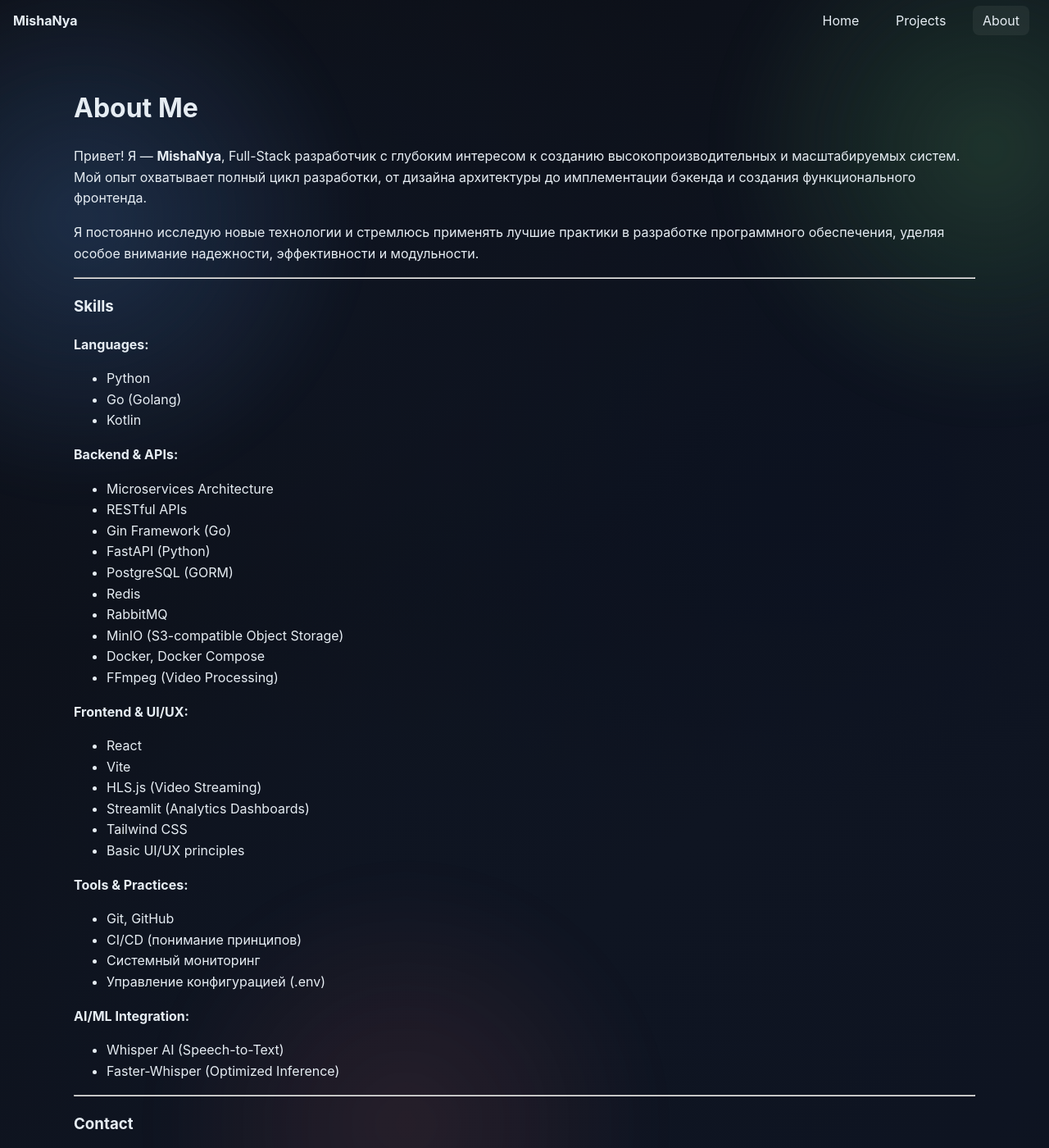
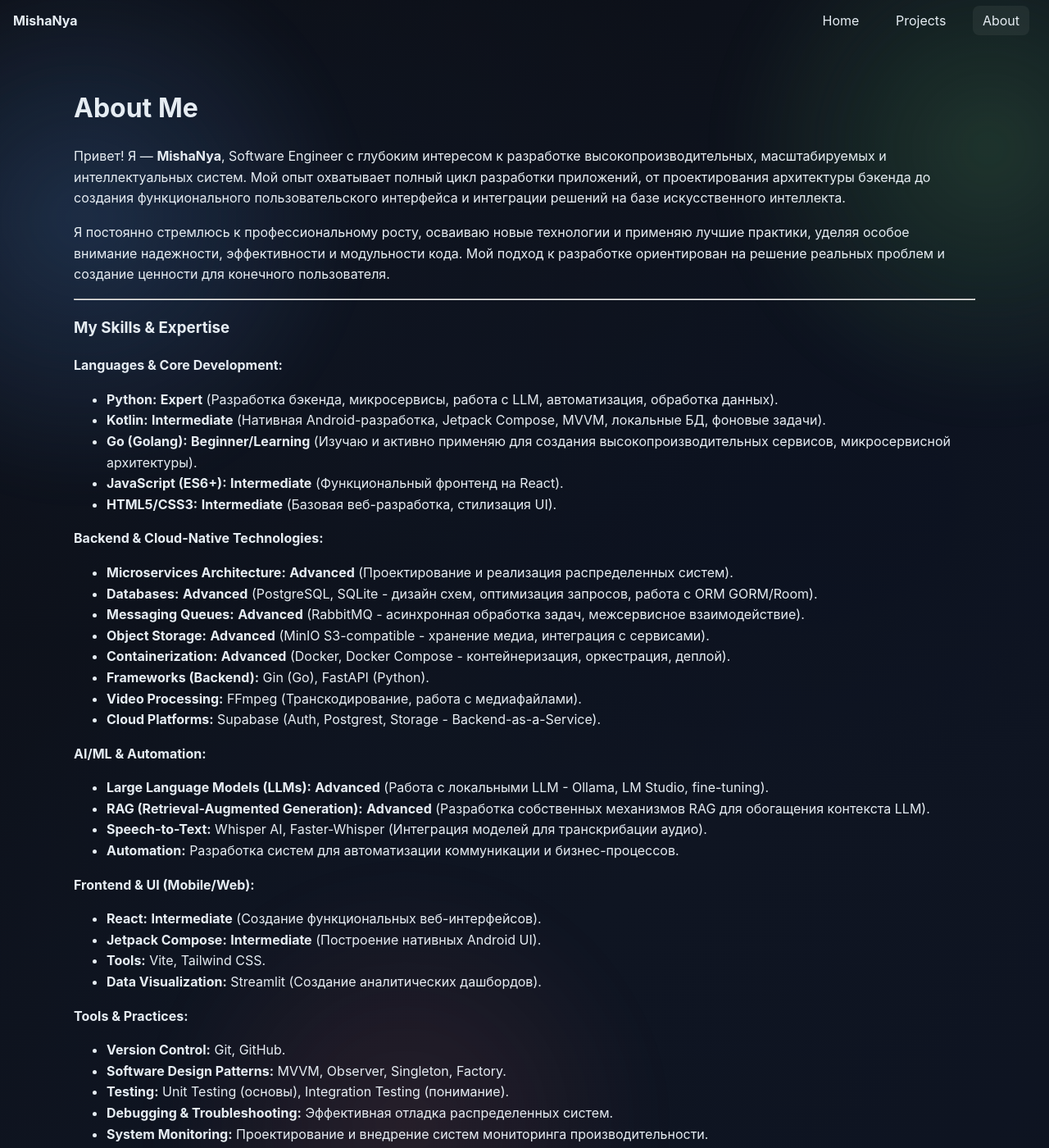
Before and after one commit to MishaNyaCopilot/MishaNyaCopilot.github.io, a Jekyll site: the page built from about.md, in a window 1280 px wide and 1400 px high. Shown: the whole window at 82% size. Built offline with Jekyll 4.4.1, drawn with Linux system fonts in a browser that asks for light colours; some of the changed text lies outside the part shown.

Commit message:
Added MyAvitoHost project Got rid of dates, changed description on main page and aboutme is now more informative

```diff
--- a/_config.yml
+++ b/_config.yml
@@ -1,7 +1,7 @@
 title: MishaNya
-description: Full-Stack Developer | Go, Python, Microservices, and AI-Powered Solutions.
-baseurl: "" # e.g. "/portfolio" if using project pages
-url: "https://MishaNyaCopilot.github.io" # replace with your username
+description: Software Engineer | Python Specialist | Building Scalable Backends, Mobile Apps & AI-Powered Solutions.
+baseurl: ""
+url: "https://MishaNyaCopilot.github.io"
 theme: null
 markdown: kramdown
 kramdown:
--- a/about.md
+++ b/about.md
@@ -6,53 +6,55 @@
 
 # About Me
 
-Привет! Я — **MishaNya**, Full-Stack разработчик с глубоким интересом к созданию высокопроизводительных и масштабируемых систем. Мой опыт охватывает полный цикл разработки, от дизайна архитектуры до имплементации бэкенда и создания функционального фронтенда.
+Привет! Я — **MishaNya**, Software Engineer с глубоким интересом к разработке высокопроизводительных, масштабируемых и интеллектуальных систем. Мой опыт охватывает полный цикл разработки приложений, от проектирования архитектуры бэкенда до создания функционального пользовательского интерфейса и интеграции решений на базе искусственного интеллекта.
 
-Я постоянно исследую новые технологии и стремлюсь применять лучшие практики в разработке программного обеспечения, уделяя особое внимание надежности, эффективности и модульности.
+Я постоянно стремлюсь к профессиональному росту, осваиваю новые технологии и применяю лучшие практики, уделяя особое внимание надежности, эффективности и модульности кода. Мой подход к разработке ориентирован на решение реальных проблем и создание ценности для конечного пользователя.
 
 ---
 
-### Skills
+### My Skills & Expertise
 
-**Languages:**
-*   Python
-*   Go (Golang)
-*   Kotlin
+**Languages & Core Development:**
+*   **Python:** **Expert** (Разработка бэкенда, микросервисы, работа с LLM, автоматизация, обработка данных).
+*   **Kotlin:** **Intermediate** (Нативная Android-разработка, Jetpack Compose, MVVM, локальные БД, фоновые задачи).
+*   **Go (Golang):** **Beginner/Learning** (Изучаю и активно применяю для создания высокопроизводительных сервисов, микросервисной архитектуры).
+*   **JavaScript (ES6+):** **Intermediate** (Функциональный фронтенд на React).
+*   **HTML5/CSS3:** **Intermediate** (Базовая веб-разработка, стилизация UI).
 
-**Backend & APIs:**
-*   Microservices Architecture
-*   RESTful APIs
-*   Gin Framework (Go)
-*   FastAPI (Python)
-*   PostgreSQL (GORM)
-*   Redis
-*   RabbitMQ
-*   MinIO (S3-compatible Object Storage)
-*   Docker, Docker Compose
-*   FFmpeg (Video Processing)
+**Backend & Cloud-Native Technologies:**
+*   **Microservices Architecture:** **Advanced** (Проектирование и реализация распределенных систем).
+*   **Databases:** **Advanced** (PostgreSQL, SQLite - дизайн схем, оптимизация запросов, работа с ORM GORM/Room).
+*   **Messaging Queues:** **Advanced** (RabbitMQ - асинхронная обработка задач, межсервисное взаимодействие).
+*   **Object Storage:** **Advanced** (MinIO S3-compatible - хранение медиа, интеграция с сервисами).
+*   **Containerization:** **Advanced** (Docker, Docker Compose - контейнеризация, оркестрация, деплой).
+*   **Frameworks (Backend):** Gin (Go), FastAPI (Python).
+*   **Video Processing:** FFmpeg (Транскодирование, работа с медиафайлами).
+*   **Cloud Platforms:** Supabase (Auth, Postgrest, Storage - Backend-as-a-Service).
 
-**Frontend & UI/UX:**
-*   React
-*   Vite
-*   HLS.js (Video Streaming)
-*   Streamlit (Analytics Dashboards)
-*   Tailwind CSS
-*   Basic UI/UX principles
+**AI/ML & Automation:**
+*   **Large Language Models (LLMs):** **Advanced** (Работа с локальными LLM - Ollama, LM Studio, fine-tuning).
+*   **RAG (Retrieval-Augmented Generation):** **Advanced** (Разработка собственных механизмов RAG для обогащения контекста LLM).
+*   **Speech-to-Text:** Whisper AI, Faster-Whisper (Интеграция моделей для транскрибации аудио).
+*   **Automation:** Разработка систем для автоматизации коммуникации и бизнес-процессов.
+
+**Frontend & UI (Mobile/Web):**
+*   **React:** **Intermediate** (Создание функциональных веб-интерфейсов).
+*   **Jetpack Compose:** **Intermediate** (Построение нативных Android UI).
+*   **Tools:** Vite, Tailwind CSS.
+*   **Data Visualization:** Streamlit (Создание аналитических дашбордов).
 
 **Tools & Practices:**
-*   Git, GitHub
-*   CI/CD (понимание принципов)
-*   Системный мониторинг
-*   Управление конфигурацией (.env)
-
-**AI/ML Integration:**
-*   Whisper AI (Speech-to-Text)
-*   Faster-Whisper (Optimized Inference)
+*   **Version Control:** Git, GitHub.
+*   **Software Design Patterns:** MVVM, Observer, Singleton, Factory.
+*   **Testing:** Unit Testing (основы), Integration Testing (понимание).
+*   **Debugging & Troubleshooting:** Эффективная отладка распределенных систем.
+*   **System Monitoring:** Проектирование и внедрение систем мониторинга производительности.
+*   **Clean Code & Refactoring:** Стремление к чистому и поддерживаемому коду.
 
 ---
 
 ### Contact
 
 *   **Email:** kholodm07@gmail.com
-*   **GitHub:** [MishaNya](https://github.com/MishaNyaCopilot)
+*   **GitHub:** [MishaNya](https://github.com/MishaNya)
 *   **Telegram:** [@MishaNyaIsTaken](https://t.me/MishaNyaIsTaken)
```
Also changed, not shown: _projects/MyAvitoHost.md (added, +55 -0 lines), _projects/anistream.md (+1 -1 lines), _projects/naymer.md (+1 -1 lines), _projects/whispertranscriberbot.md (+1 -1 lines), assets/images/myavitohost/architecture_diagram.png (added), assets/images/myavitohost/cover.png (added).
